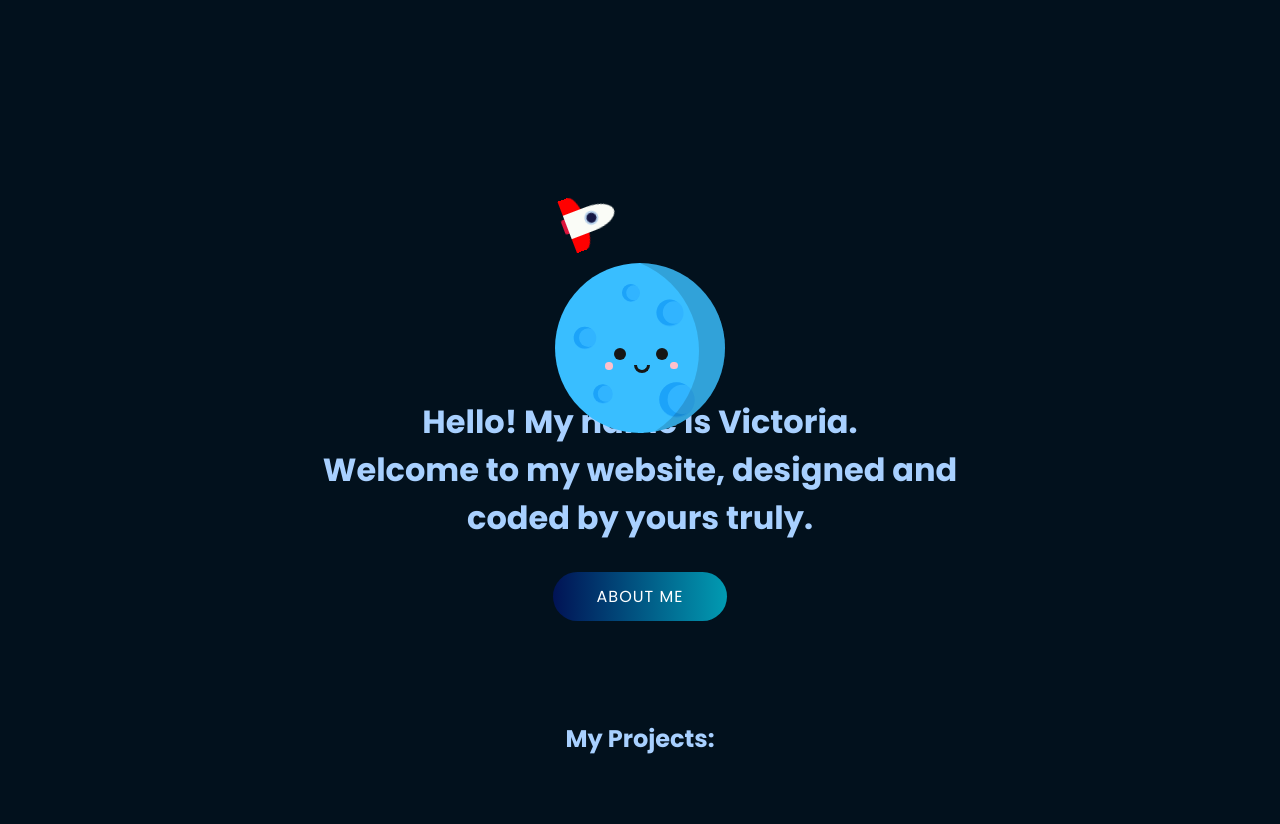
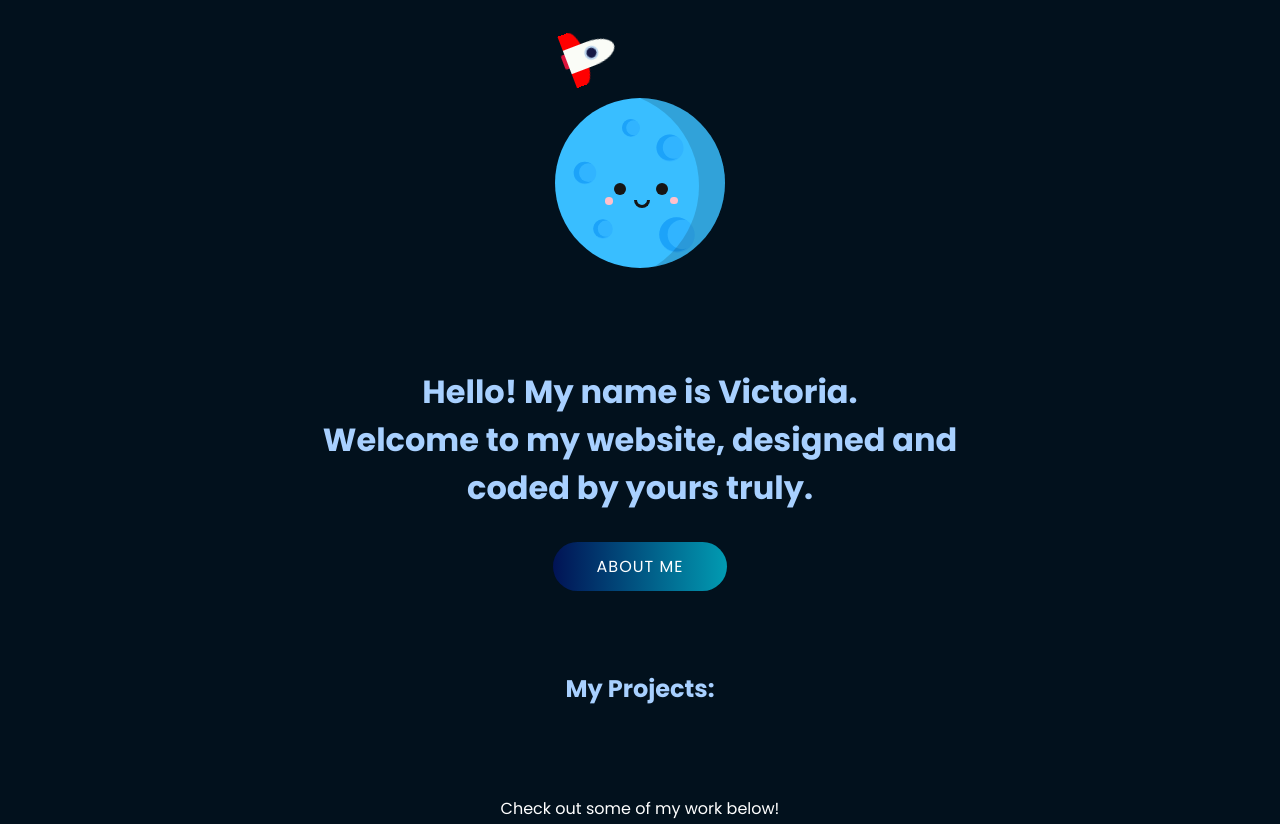
Before and after one commit to victorialee33/MyWebsite, a plain HTML site: page index.html in a window 1280 px wide. Shown: the part 802-1626 px from the top of the page. Drawn offline with Linux system fonts and the light colour scheme.

Commit message:
moon-fix

```diff
--- a/index.html
+++ b/index.html
@@ -42,6 +42,28 @@
         </script>
 
 
+    <div class="cute-container">
+        <div class = "cute-moon">
+
+            <div class="crater crater-1"> </div>
+            <div class="crater crater-2"> </div>
+            <div class="crater crater-3"> </div>
+            <div class="crater crater-4"> </div>
+            <div class="crater crater-5"> </div>
+            <div class="shadow"> </div>
+            <div class= "eye eye-left"></div>
+            <div class="eye eye-right"></div>
+            <div class="moon-mouth"></div>
+            <div class="blush blush-1"></div>
+            <div class="blush blush-2"></div>
+        </div>
+
+    <div class="orbit">
+        <div class="rocket">
+            <div class="window"></div>
+        </div>
+    </div>
+</div>
 
 
             <div class="intro">
@@ -151,29 +173,29 @@
 
 
 
-              <div class="cute-container">
-                  <div class = "cute-moon">
-
-                      <div class="crater crater-1"> </div>
-                      <div class="crater crater-2"> </div>
-                      <div class="crater crater-3"> </div>
-                      <div class="crater crater-4"> </div>
-                      <div class="crater crater-5"> </div>
-                      <div class="shadow"> </div>
-                      <div class= "eye eye-left"></div>
-                      <div class="eye eye-right"></div>
-                      <div class="moon-mouth"></div>
-                      <div class="blush blush-1"></div>
-                      <div class="blush blush-2"></div>
-                  </div>
-
-              <div class="orbit">
-                  <div class="rocket">
-                      <div class="window"></div>
-                  </div>
-              </div>
-          </div>
-
+              <!-- <div class="cute-container"> -->
+                  <!-- <div class = "cute-moon"> -->
+<!--            -->
+                      <!-- <div class="crater crater-1"> </div> -->
+                      <!-- <div class="crater crater-2"> </div> -->
+                      <!-- <div class="crater crater-3"> </div> -->
+                      <!-- <div class="crater crater-4"> </div> -->
+                      <!-- <div class="crater crater-5"> </div> -->
+                      <!-- <div class="shadow"> </div> -->
+                      <!-- <div class= "eye eye-left"></div> -->
+                      <!-- <div class="eye eye-right"></div> -->
+                      <!-- <div class="moon-mouth"></div> -->
+                      <!-- <div class="blush blush-1"></div> -->
+                      <!-- <div class="blush blush-2"></div> -->
+                  <!-- </div> -->
+<!--               -->
+              <!-- <div class="orbit"> -->
+                  <!-- <div class="rocket">   -->
+                      <!-- <div class="window"></div> -->
+                  <!-- </div> -->
+              <!-- </div> -->
+          <!-- </div> -->
+<!--           -->
         <div class="fun">
           <h2>Or, see what I do for fun!</h2>
 
--- a/style.css
+++ b/style.css
@@ -87,7 +87,6 @@ section img{
     position: relative;
     width: 50%;
     margin:auto;
-    padding-top: 400px;
     text-align:  center;
     color: white;
 
@@ -106,9 +105,13 @@ a{
     letter-spacing: 1px;
     border-radius: 40px;
     overflow: hidden;
-    background: linear-gradient(90deg, #011355, #019bb2);
 
 
+
+}
+
+a:not(.back-arrow, .next-arrow){
+    background: linear-gradient(90deg, #011355, #019bb2);
 }
 
 a span{
@@ -520,7 +523,7 @@ a span{
 header{
     padding-left: 150px;
     padding-right: 150px;
-    padding-top: 100px;
+    padding-top: 00px;
     color: white;
     line-height: auto;
     object-fit: cover;
@@ -534,8 +537,6 @@ h1{
     color: #a8d0ff;
 }
 
-
-
 .proj1{
     padding-left: 150px;
     padding-right: 150px;
@@ -545,7 +546,7 @@ h1{
 }
 
 h2{
-    padding-top: 100px;
+    padding-top: 80px;
     padding-bottom: 50px;
     color: #a8d0ff;
 
@@ -595,7 +596,7 @@ h2{
 .participants{
     position: relative;
     margin: auto;
-    transform: scale(0.7) !important;
+    transform: scale(0.5) !important;
 
 }
 
@@ -689,6 +690,7 @@ footer{
     /* margin-top: -100px; */
     margin-bottom: 100px;
     z-index: 100;
+
 }
 .back-arrow{
     position: absolute;
@@ -744,12 +746,11 @@ footer{
 .cute-container{
     height: 370px;
     width: 370px;
-    position: absolute;
+    position: relative;
     margin: auto;
     left: 0;
     right:0;
-    top: 1150px;
-    bottom: 0;
+    top: 00px;
 }
 
 .cute-moon{
@@ -907,6 +908,9 @@ footer{
         transform: rotate(360deg);
     }
 }
+
+
+/*-ROCKET MAN*/
 
 .rocket{
     background-color: #fafcf7;
```
Also changed, not shown: Project-2.html (+1 -1 lines), Project-3.html (+1 -1 lines), about.html (+1 -1 lines).
